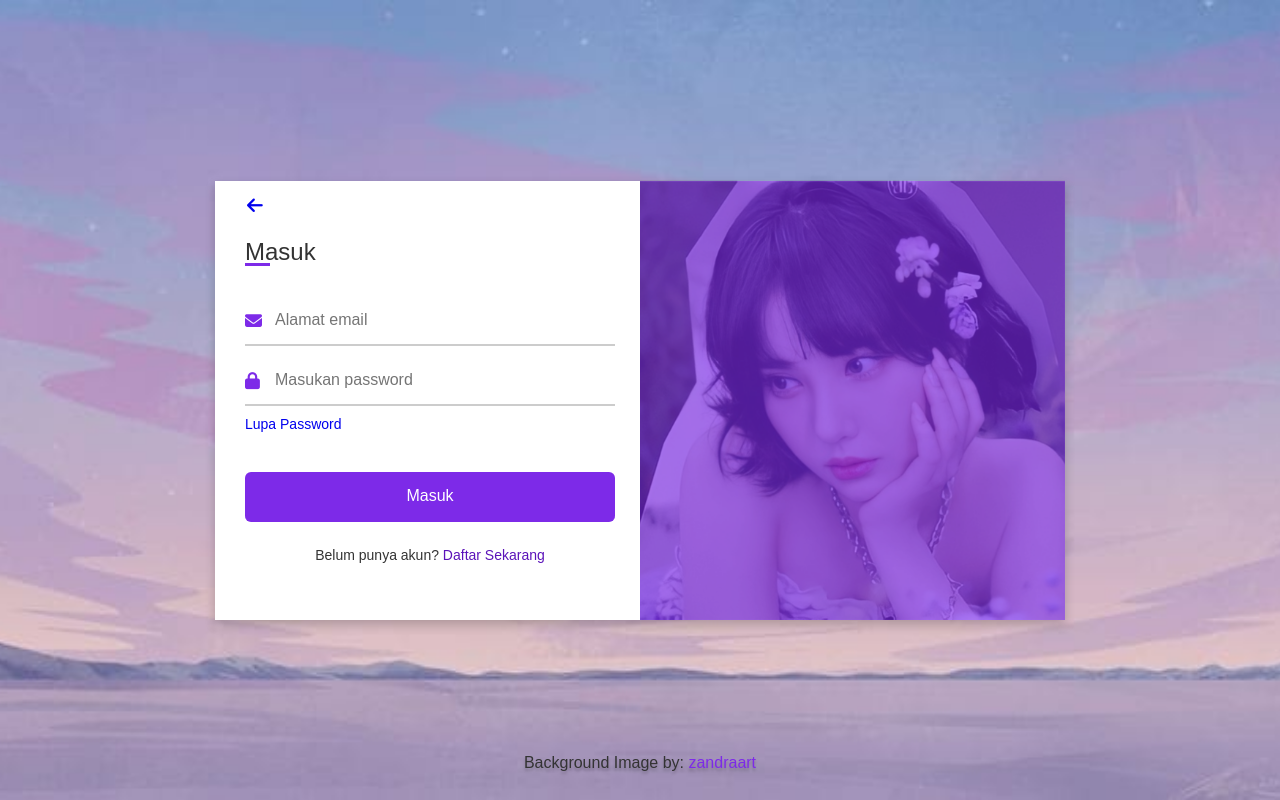
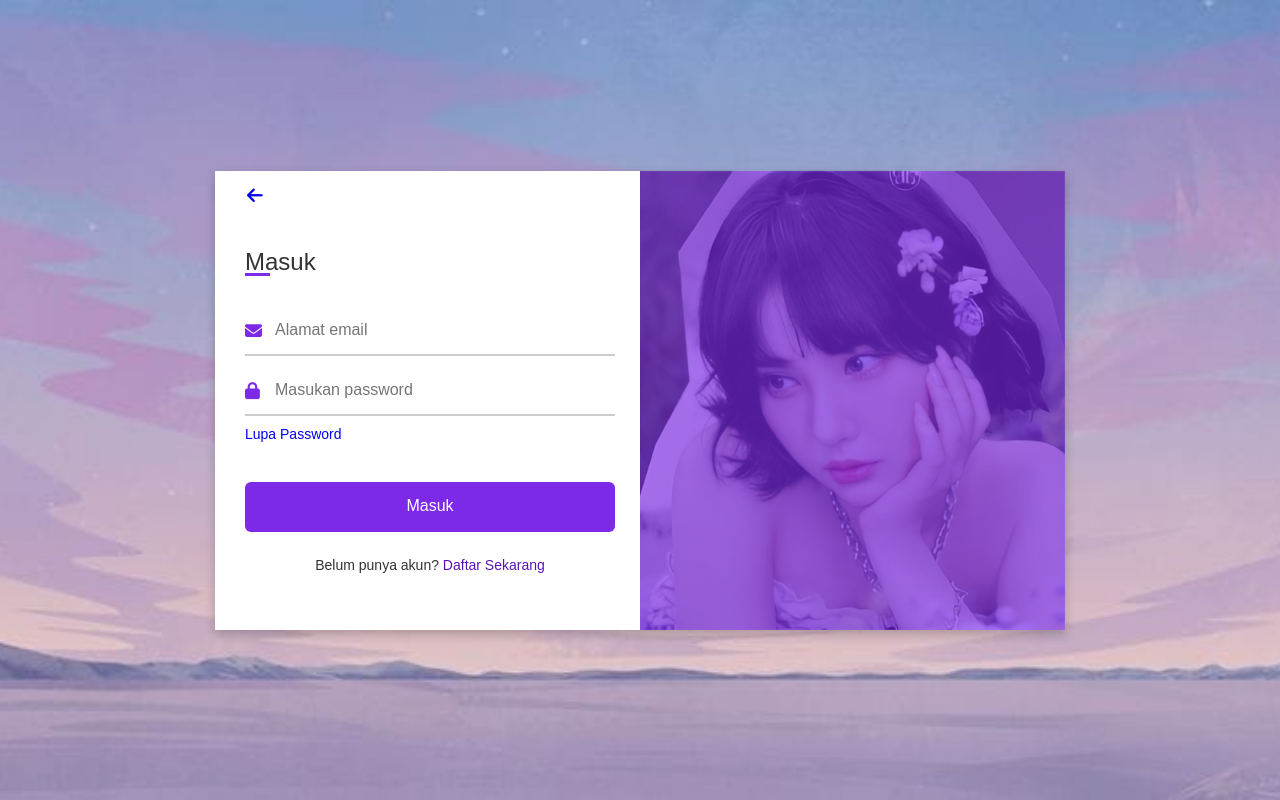
Before and after one commit to ikhlasdansantai/rumahnyadeveloper, a plain HTML site: page LoginPage/index.html in a window 1280 px wide. Drawn offline with Linux system fonts and the light colour scheme.

Commit message:
title margin-top fixed

```diff
--- a/LoginPage/css/style.css
+++ b/LoginPage/css/style.css
@@ -8,6 +8,7 @@ body {
   background-image: url(../asset/bg.jpeg);
   background-size: cover;
   background-position: center;
+  background-repeat: no-repeat;
   min-height: 100vh;
   display: flex;
   flex-wrap: wrap;
@@ -131,6 +132,7 @@ body {
   width: calc(100% / 2 - 25px);
 }
 .forms .form-content .title {
+  margin-top: 20px;
   position: relative;
   font-size: 24px;
   font-weight: 500;
--- a/LoginPage/index.html
+++ b/LoginPage/index.html
@@ -83,7 +83,7 @@
       </div>
       </div>
     </div>
-    <p class="credit">Background Image by: <a href="https://www.instagram.com/zandraart/?hl=id">zandraart</a></p>
+
   </body>
   </html>
   <script src="js/script.js"></script>
```
